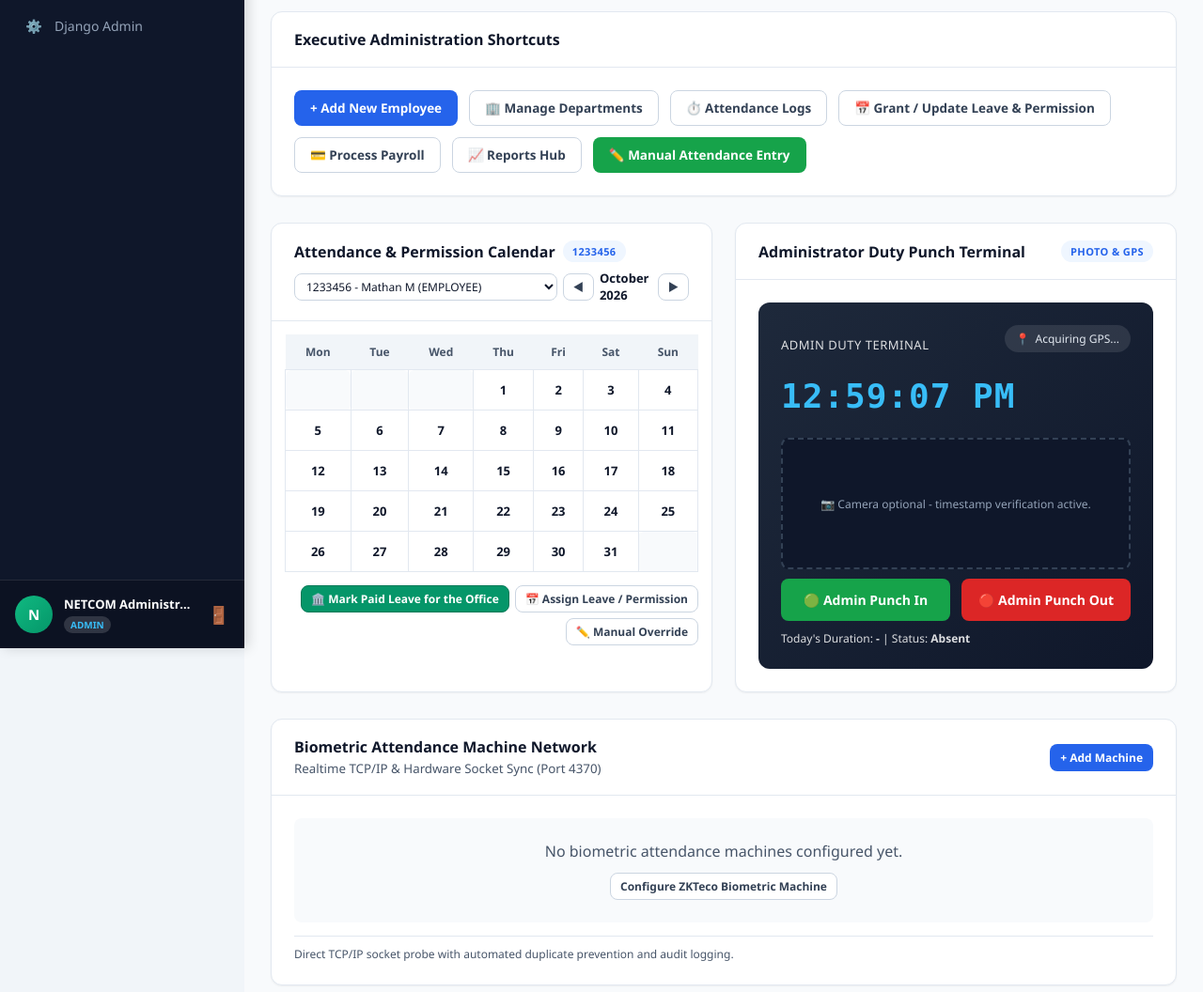
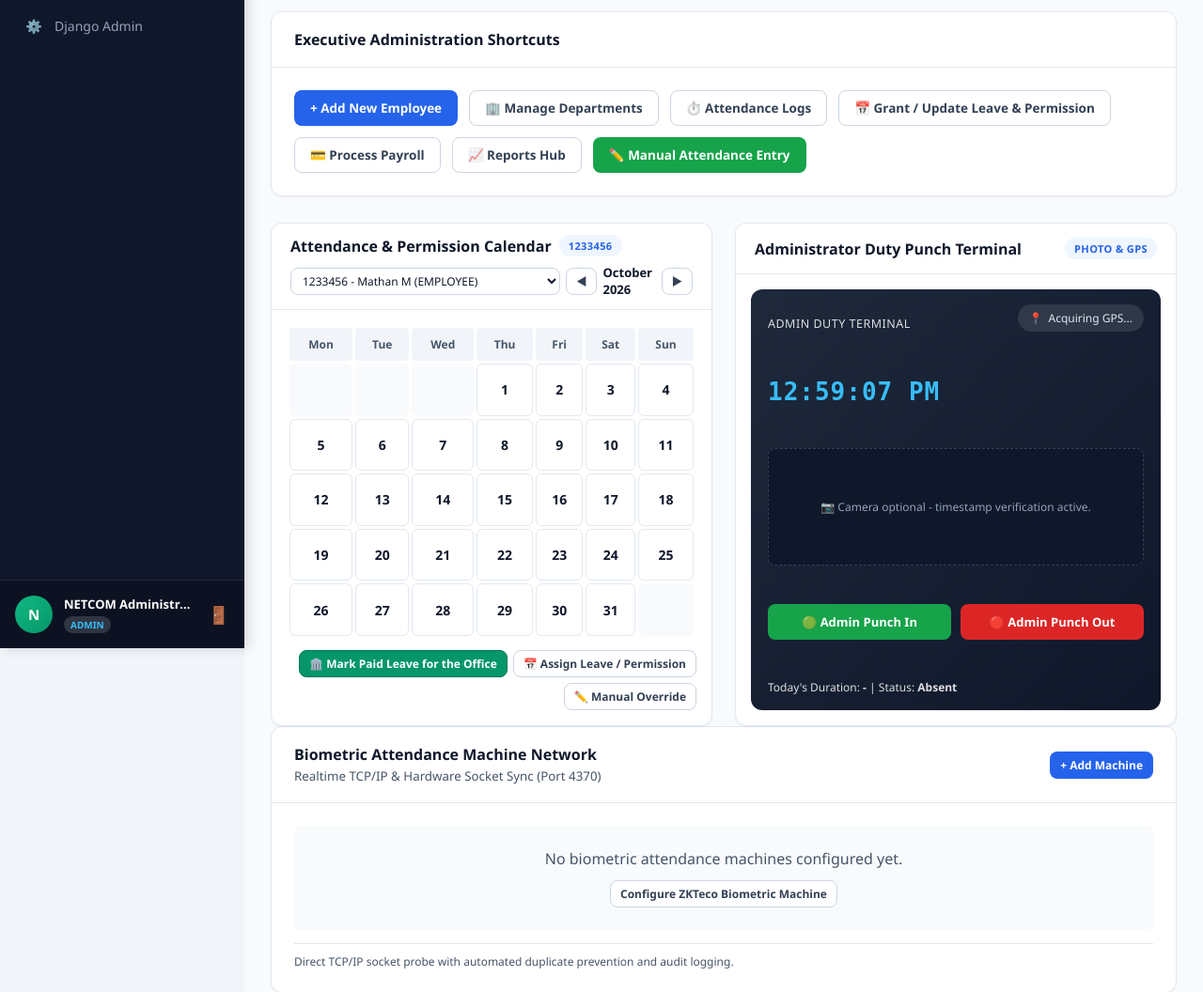
Before and after one commit to mathan003/django_employee_management_pro, a Django app: page /dashboard/ in a window 1280 px wide. Shown: the part 661-1717 px from the top of the page at 94% size. Run offline with Django 5.2, Linux system fonts and the light colour scheme; a user stored in the database is signed in; data comes from the database, SQL or seed files in the repository; data that the repository does not hold is empty.

Commit message:
update the code

```diff
--- a/apps/leave_management/models.py
+++ b/apps/leave_management/models.py
@@ -6,8 +6,6 @@ class LeaveRequest(models.Model):
     LEAVE_TYPES = (
         ('Casual Leave', 'Casual Leave'),
         ('Sick Leave', 'Sick Leave'),
-        ('Annual Leave', 'Annual Leave'),
-        ('Unpaid Leave', 'Unpaid Leave'),
     )
 
     STATUS_CHOICES = (
--- a/apps/leave_management/views.py
+++ b/apps/leave_management/views.py
@@ -77,44 +77,21 @@ def leave_list(request):
             leave.employee = profile
             leave.total_days = max(1, (leave.to_date - leave.from_date).days + 1)
 
-            # If employee does not have sufficient casual leave balance, allow request with reason
-            if leave.leave_type == 'Casual Leave' and profile.casual_leave_balance < leave.total_days:
-                leave.leave_type = 'Unpaid Leave'
-                leave.is_paid = False
-                leave.save()
+            leave.save()
 
-                HRNotification.objects.create(
-                    recipient_role='HR',
-                    title=f"Leave Request from {profile.display_name()} (Reason: {leave.reason[:30]})",
-                    message=(
-                        f"{profile.display_name()} ({profile.employee_code}) submitted leave request for {leave.total_days} day(s) "
-                        f"({leave.from_date} to {leave.to_date}) with reason: \"{leave.reason}\". "
-                        f"(Casual leave balance: {profile.casual_leave_balance} day(s); recorded for HR review)."
-                    ),
-                    leave_request=leave
-                )
-                messages.info(
-                    request,
-                    f"Leave application for {leave.total_days} day(s) submitted for approval based on reason: \"{leave.reason}\". "
-                    f"Casual leave balance is {profile.casual_leave_balance} day(s), submitted as Unpaid Leave for HR review."
-                )
-                return redirect('leave_management:list')
-            else:
-                leave.save()
+            # Automatically notify the HR department
+            HRNotification.objects.create(
+                recipient_role='HR',
+                title=f"New Leave Request from {profile.display_name()}",
+                message=(
+                    f"{profile.display_name()} ({profile.employee_code}) has submitted a {leave.leave_type} request "
+                    f"for {leave.total_days} day(s) from {leave.from_date} to {leave.to_date}. Reason: {leave.reason}"
+                ),
+                leave_request=leave
+            )
 
-                # Automatically notify the HR department
-                HRNotification.objects.create(
-                    recipient_role='HR',
-                    title=f"New Leave Request from {profile.display_name()}",
-                    message=(
-                        f"{profile.display_name()} ({profile.employee_code}) has submitted a {leave.leave_type} request "
-                        f"for {leave.total_days} day(s) from {leave.from_date} to {leave.to_date}. Reason: {leave.reason}"
-                    ),
-                    leave_request=leave
-                )
-
-                messages.success(request, f"Leave application for {leave.total_days} day(s) submitted for approval based on reason. The HR department has been notified.")
-                return redirect('leave_management:list')
+            messages.success(request, f"{leave.leave_type} application for {leave.total_days} day(s) submitted for approval. The HR department has been notified.")
+            return redirect('leave_management:list')
         else:
             for err_list in apply_form.errors.values():
                 for err in err_list:
@@ -150,40 +127,27 @@ def leave_status_update(request, pk, status=None):
 
     if status in ('Approved', 'Rejected'):
         if status == 'Approved':
-            # Check classification: Paid Casual Leave vs Unpaid Leave
-            if classification == 'Unpaid Leave' or leave.leave_type == 'Unpaid Leave':
+            # Check classification: Paid Sick Leave vs Paid Casual Leave
+            if classification == 'Paid Sick Leave' or leave.leave_type == 'Sick Leave':
+                leave.is_paid = True
+                leave.approval_type = 'Paid Sick Leave'
+                leave.leave_type = 'Sick Leave'
+                att_leave_type = 'Paid Sick Leave'
+            elif classification == 'Unpaid Leave':
+                # Legacy compatibility
                 leave.is_paid = False
                 leave.approval_type = 'Unpaid Leave'
                 leave.leave_type = 'Unpaid Leave'
                 att_leave_type = 'Unpaid Leave'
             else:
-                # Paid Casual Leave or Paid Leave
-                if classification == 'Paid Casual Leave' or leave.leave_type == 'Casual Leave':
-                    if old_status != 'Approved':
-                        if leave.employee.casual_leave_balance < leave.total_days:
-                            # Not enough casual leave balance: approve as Unpaid Leave smoothly based on reason
-                            leave.is_paid = False
-                            leave.approval_type = 'Unpaid Leave'
-                            leave.leave_type = 'Unpaid Leave'
-                            att_leave_type = 'Unpaid Leave'
-                            messages.info(
-                                request,
-                                f"{leave.employee.display_name()} has {leave.employee.casual_leave_balance} casual leave day(s). Approved based on reason as Unpaid Leave."
-                            )
-                        else:
-                            leave.employee.casual_leave_balance = max(0, leave.employee.casual_leave_balance - leave.total_days)
-                            leave.employee.save(update_fields=['casual_leave_balance'])
-                            leave.is_paid = True
-                            leave.approval_type = 'Paid Casual Leave'
-                            att_leave_type = 'Paid Casual Leave'
-                    else:
-                        leave.is_paid = True
-                        leave.approval_type = 'Paid Casual Leave'
-                        att_leave_type = 'Paid Casual Leave'
-                else:
-                    leave.is_paid = True
-                    leave.approval_type = classification
-                    att_leave_type = classification
+                # Paid Casual Leave
+                if old_status != 'Approved':
+                    leave.employee.casual_leave_balance = max(0, leave.employee.casual_leave_balance - leave.total_days)
+                    leave.employee.save(update_fields=['casual_leave_balance'])
+                leave.is_paid = True
+                leave.approval_type = 'Paid Casual Leave'
+                leave.leave_type = 'Casual Leave'
+                att_leave_type = 'Paid Casual Leave'
 
             leave.status = 'Approved'
             leave.reviewed_by = request.user
--- a/static/css/styles.css
+++ b/static/css/styles.css
@@ -505,28 +505,37 @@ body {
 .alert-warning { background: var(--warning-light); color: var(--warning); border: 1px solid #fde68a; }
 .alert-info { background: var(--primary-light); color: var(--primary); border: 1px solid #bfdbfe; }
 
-/* Interactive Calendar */
+/* Interactive Calendar (Height Increased for balanced proportion) */
 .calendar-widget {
   width: 100%;
-  border-collapse: collapse;
+  height: 100%;
+  min-height: 310px;
+  border-collapse: separate;
+  border-spacing: 3px;
+  flex: 1;
 }
 
 .calendar-widget th {
-  padding: 10px;
+  padding: 9px 4px;
   background: var(--gray-100);
   font-size: 12px;
   font-weight: 700;
   color: var(--gray-600);
   text-align: center;
+  border-radius: 4px;
 }
 
 .calendar-widget td {
-  padding: 12px 6px;
+  height: 48px;
+  min-height: 48px;
+  padding: 8px 4px;
   text-align: center;
   font-weight: 600;
-  font-size: 13px;
+  font-size: 14px;
+  vertical-align: middle;
   border: 1px solid var(--gray-200);
   border-radius: 6px;
+  box-sizing: border-box;
 }
 
 .calendar-widget .working-day {
@@ -552,26 +561,76 @@ body {
 .calendar-widget .empty-day {
   background: var(--gray-50);
   color: transparent;
+  border-color: transparent !important;
 }
 
-/* Punch Card */
+/* Punch Card (Decreased Size to match Calendar Height) */
 .punch-card-box {
   background: linear-gradient(135deg, #1e293b, #0f172a);
   color: #fff;
   border-radius: var(--radius);
-  padding: 24px;
+  padding: 16px 18px;
+  flex: 1;
   display: flex;
   flex-direction: column;
   justify-content: space-between;
+  box-sizing: border-box;
 }
 
 .punch-timer-display {
-  font-size: 36px;
+  font-size: 26px;
   font-weight: 800;
   font-family: monospace;
   letter-spacing: 1px;
-  margin: 14px 0;
+  margin: 4px 0 6px 0;
   color: #38bdf8;
+  line-height: 1.1;
+}
+
+/* Symmetrical Punch Terminal & Calendar Grid */
+.grid-punch-calendar {
+  display: grid;
+  grid-template-columns: 1fr 1fr;
+  gap: 24px;
+  align-items: stretch;
+}
+
+.grid-punch-calendar .panel {
+  display: flex;
+  flex-direction: column;
+  height: 100%;
+  margin-bottom: 24px;
+}
+
+.grid-punch-calendar .panel-header {
+  min-height: 54px;
+  padding: 12px 20px;
+  box-sizing: border-box;
+}
+
+.punch-panel-body {
+  padding: 16px;
+  flex: 1;
+  display: flex;
+  flex-direction: column;
+  box-sizing: border-box;
+}
+
+.calendar-panel-body {
+  padding: 16px;
+  flex: 1;
+  display: flex;
+  flex-direction: column;
+  justify-content: space-between;
+  box-sizing: border-box;
+}
+
+.calendar-action-bar {
+  margin-top: 12px;
+  display: flex;
+  justify-content: flex-end;
+  gap: 6px;
+  flex-wrap: wrap;
 }
 
 /* Authentication Page */
@@ -623,7 +682,7 @@ body {
   .toggle-sidebar-btn {
     display: inline-block;
   }
-  .grid-2 {
+  .grid-2, .grid-punch-calendar {
     grid-template-columns: 1fr;
   }
   .content-body {
@@ -767,7 +826,7 @@ body {
 /* Camera and Punch UI */
 .camera-preview-box {
   width: 100%;
-  height: 190px;
+  height: 125px;
   background: #0f172a;
   border-radius: var(--radius-sm);
   overflow: hidden;
@@ -775,8 +834,9 @@ body {
   display: flex;
   align-items: center;
   justify-content: center;
-  margin-bottom: 14px;
-  border: 2px dashed #334155;
+  margin: 6px 0 8px 0;
+  border: 1.5px dashed #334155;
+  box-sizing: border-box;
 }
 
 .camera-preview-box video {
--- a/templates/dashboard/admin_dashboard.html
+++ b/templates/dashboard/admin_dashboard.html
@@ -126,9 +126,9 @@
 </div>
 
 <!-- Admin Attendance Calendar & Duty Punch Terminal -->
-<div class="grid-2">
-  <!-- Interactive Attendance Calendar for Admin -->
-  <div class="panel">
+<div class="grid-2 grid-punch-calendar">
+  <!-- Interactive Attendance Calendar for Admin (Height increased to match Punch Terminal) -->
+  <div class="panel calendar-panel">
     <div class="panel-header" style="justify-content: space-between; flex-wrap: wrap; gap: 8px;">
       <div style="display: flex; align-items: center; gap: 8px;">
         <h3>Attendance & Permission Calendar</h3>
@@ -148,7 +148,7 @@
         <a href="?calendar_emp={{ calendar_employee.id }}&year={{ next_year }}&month={{ next_month }}" class="btn btn-outline btn-sm">▶</a>
       </form>
     </div>
-    <div class="panel-body" style="padding: 14px;">
+    <div class="panel-body calendar-panel-body">
       <table class="calendar-widget">
         <thead>
           <tr>
@@ -166,7 +166,7 @@
         </tbody>
       </table>
 
-      <div style="margin-top: 14px; display: flex; justify-content: flex-end; gap: 6px; flex-wrap: wrap;">
+      <div class="calendar-action-bar">
         <button type="button" onclick="openOfficePaidLeaveModal()" class="btn btn-primary btn-sm" style="background: #059669; border-color: #047857;">
           🏛️ Mark Paid Leave for the Office
         </button>
@@ -180,16 +180,16 @@
     </div>
   </div>
 
-  <!-- Administrator Duty Punch Terminal -->
-  <div class="panel">
+  <!-- Administrator Duty Punch Terminal (Compact height) -->
+  <div class="panel punch-panel">
     <div class="panel-header">
       <h3>Administrator Duty Punch Terminal</h3>
       <span class="badge badge-primary">Photo & GPS</span>
     </div>
-    <div class="panel-body">
+    <div class="panel-body punch-panel-body">
       <div class="punch-card-box">
         <div style="display: flex; justify-content: space-between; align-items: center;">
-          <span style="font-size: 13px; text-transform: uppercase; letter-spacing: 0.5px; opacity: 0.85;">Admin Duty Terminal</span>
+          <span style="font-size: 12.5px; text-transform: uppercase; letter-spacing: 0.5px; opacity: 0.85;">Admin Duty Terminal</span>
           <div class="location-badge" id="adminGpsBadge">
             <span>📍</span> <span id="adminGpsText">Acquiring GPS...</span>
           </div>
@@ -197,7 +197,7 @@
 
         <div class="punch-timer-display" id="adminLiveClock">--:--:--</div>
 
-        <div class="camera-preview-box" style="height: 140px; margin: 10px 0;">
+        <div class="camera-preview-box" style="height: 125px; margin: 6px 0 8px 0;">
           <video id="adminCameraVideo" autoplay playsinline muted></video>
           <div id="adminCameraFallback" style="display: none; position: absolute; color: #94a3b8; font-size: 12px; text-align: center;">
             📷 Camera optional - timestamp verification active.
@@ -205,22 +205,22 @@
         </div>
         <canvas id="adminCameraCanvas" width="320" height="240" style="display: none;"></canvas>
 
-        <form method="POST" action="{% url 'attendance:punch' %}" id="adminPunchForm" style="display: flex; gap: 12px;">
+        <form method="POST" action="{% url 'attendance:punch' %}" id="adminPunchForm" style="display: flex; gap: 10px;">
           {% csrf_token %}
           <input type="hidden" name="photo_data" id="adminPhotoData" value="">
           <input type="hidden" name="latitude" id="adminLatInput" value="">
           <input type="hidden" name="longitude" id="adminLonInput" value="">
           <input type="hidden" name="location" id="adminLocInput" value="">
 
-          <button type="button" onclick="executeAdminPunch('punch_in')" class="btn btn-success" style="flex: 1; padding: 12px; font-size: 14px;" {% if attendance.in_time %}disabled style="opacity:0.6; cursor:not-allowed;"{% endif %}>
+          <button type="button" onclick="executeAdminPunch('punch_in')" class="btn btn-success" style="flex: 1; padding: 9px 12px; font-size: 13px;" {% if attendance.in_time %}disabled style="opacity:0.6; cursor:not-allowed;"{% endif %}>
             🟢 Admin Punch In
           </button>
-          <button type="button" onclick="executeAdminPunch('punch_out')" class="btn btn-danger" style="flex: 1; padding: 12px; font-size: 14px;" {% if not attendance.in_time or attendance.out_time %}disabled style="opacity:0.6; cursor:not-allowed;"{% endif %}>
+          <button type="button" onclick="executeAdminPunch('punch_out')" class="btn btn-danger" style="flex: 1; padding: 9px 12px; font-size: 13px;" {% if not attendance.in_time or attendance.out_time %}disabled style="opacity:0.6; cursor:not-allowed;"{% endif %}>
             🔴 Admin Punch Out
           </button>
         </form>
 
-        <div style="margin-top: 10px; font-size: 12px; opacity: 0.85;">
+        <div style="margin-top: 8px; font-size: 12px; opacity: 0.85;">
           Today's Duration: <b>{{ attendance.total_work_time|default:"0h 0m" }}</b> | Status: <b>{{ attendance.status|default:"Not Punched" }}</b>
         </div>
       </div>
@@ -723,8 +723,6 @@
               <option value="Casual Leave">Casual Leave (Paid)</option>
               <option value="Sick Leave">Sick Leave (Paid)</option>
               <option value="Permission – 2 Hours">Permission – 2 Hours (No Salary Deduction)</option>
-              <option value="Annual Leave">Annual Leave (Paid)</option>
-              <option value="Unpaid Leave">Unpaid Leave</option>
             </select>
           </div>
           <div class="form-group">
@@ -1177,7 +1175,7 @@
     document.getElementById('revBalance').textContent = balance;
     document.getElementById('revReason').textContent = reason;
     document.getElementById('revStatusSelect').value = 'Approved';
-    document.getElementById('revClassificationSelect').value = (leaveType === 'Unpaid Leave') ? 'Unpaid Leave' : 'Paid Casual Leave';
+    document.getElementById('revClassificationSelect').value = (leaveType === 'Sick Leave') ? 'Paid Sick Leave' : 'Paid Casual Leave';
     onReviewStatusChange();
     document.getElementById('leaveReviewModal').classList.add('active');
   }
@@ -1344,12 +1342,10 @@
           <label class="form-label" style="font-weight: 600;">Leave Classification</label>
           <select name="classification" id="revClassificationSelect" class="form-select">
             <option value="Paid Casual Leave">Paid Casual Leave (Full Pay, Deducts Balance)</option>
-            <option value="Unpaid Leave">Unpaid Leave (No Balance Deduction, Daily Salary Deducted)</option>
             <option value="Paid Sick Leave">Paid Sick Leave (Full Pay)</option>
-            <option value="Paid Annual Leave">Paid Annual Leave (Full Pay)</option>
           </select>
           <small style="color: var(--gray-600); display: block; margin-top: 4px;">
-            Classifying as <b>Paid Casual Leave</b> pays full salary and updates leave balance. <b>Unpaid Leave</b> deducts salary automatically in payroll.
+            Classifying as <b>Paid Casual Leave</b> or <b>Paid Sick Leave</b> pays full salary with zero deduction.
           </small>
         </div>
 
--- a/templates/leave_management/leave_list.html
+++ b/templates/leave_management/leave_list.html
@@ -162,12 +162,10 @@
           <label class="form-label" style="font-weight: 600;">Leave Classification</label>
           <select name="classification" id="revClassificationSelect" class="form-select">
             <option value="Paid Casual Leave">Paid Casual Leave (Full Pay, Deducts Balance)</option>
-            <option value="Unpaid Leave">Unpaid Leave (No Balance Deduction, Daily Salary Deducted)</option>
             <option value="Paid Sick Leave">Paid Sick Leave (Full Pay)</option>
-            <option value="Paid Annual Leave">Paid Annual Leave (Full Pay)</option>
           </select>
           <small style="color: var(--gray-600); display: block; margin-top: 4px;">
-            Classifying as <b>Paid Casual Leave</b> pays full salary and updates leave balance. <b>Unpaid Leave</b> deducts salary automatically in payroll.
+            Classifying as <b>Paid Casual Leave</b> or <b>Paid Sick Leave</b> pays full salary with zero deduction.
           </small>
         </div>
 
@@ -196,7 +194,7 @@
     document.getElementById('revBalance').textContent = balance;
     document.getElementById('revReason').textContent = reason;
     document.getElementById('revStatusSelect').value = 'Approved';
-    document.getElementById('revClassificationSelect').value = (leaveType === 'Unpaid Leave') ? 'Unpaid Leave' : 'Paid Casual Leave';
+    document.getElementById('revClassificationSelect').value = (leaveType === 'Sick Leave') ? 'Paid Sick Leave' : 'Paid Casual Leave';
     onReviewStatusChange();
     document.getElementById('leaveReviewModal').classList.add('active');
   }
```
Also changed, not shown: generate_pdf_guide.py (+6 -6 lines), templates/dashboard/employee_dashboard.html (+17 -18 lines), templates/dashboard/hr_dashboard.html (+15 -19 lines), tests/test_all_features.py (+42 -22 lines), apps/leave_management/migrations/0004_alter_leaverequest_leave_type.py (added), 1 other file.
